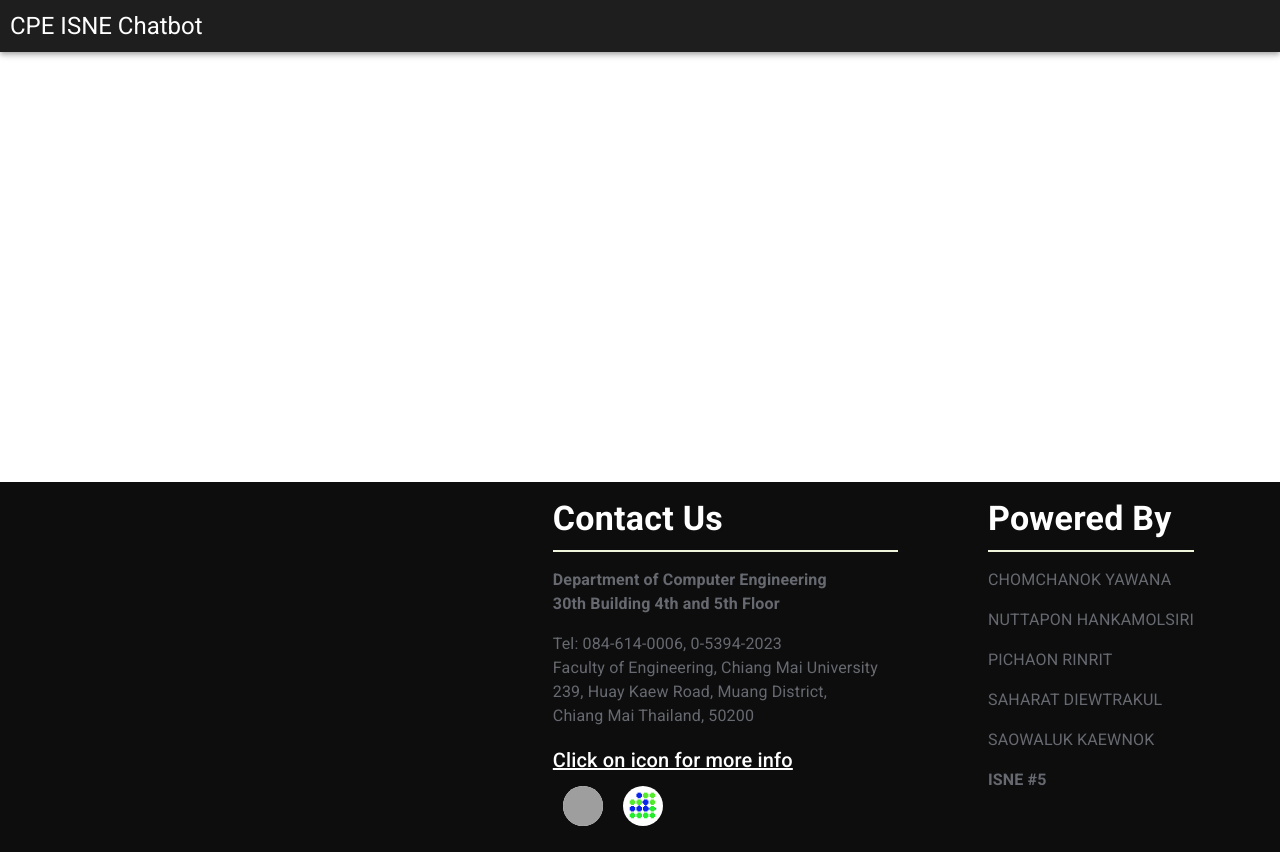
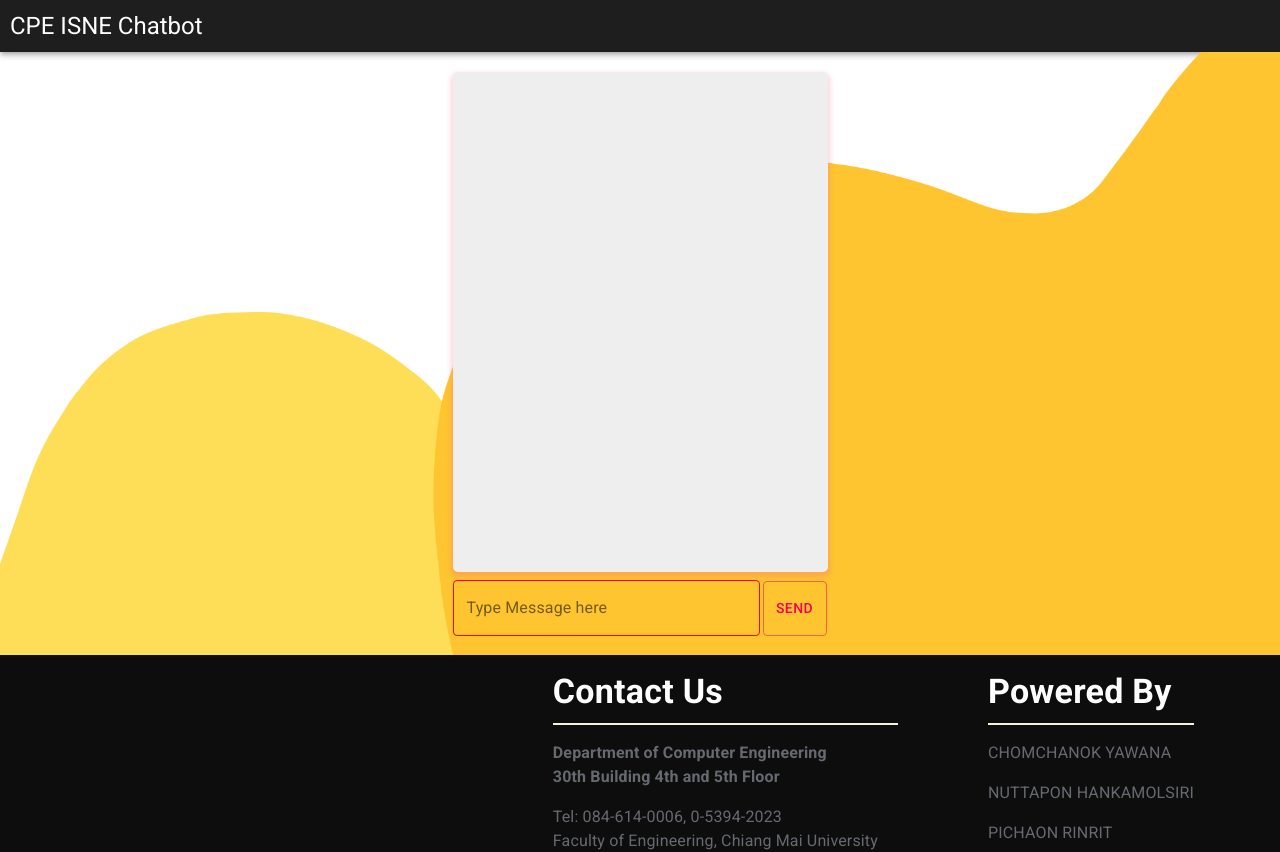
Before and after one commit to FkySaharat/CpeIsneChatbot, a React (Create React App) app: page / in a window 1280 px wide. Shown: the top 852 px of the page. Built offline with nearby package versions, Linux system fonts and the light colour scheme; grey boxes are pictures that could not be loaded.

Commit message:
version2.0 initial

```diff
--- a/src/App.js
+++ b/src/App.js
@@ -1,13 +1,13 @@
 import React, { Component, Fragment } from 'react';
-import {Chatbot,Navbar} from './components';
-import Footer from './components/Footer';
+import {Chatbot,Navbar,Footer} from './components';
+
 
 export default class extends Component{
   render(){
     return(
       <Fragment>
         <Navbar/>
-
+        <Chatbot/>
         <Footer/>
       </Fragment>
     );
--- a/src/components/Footer.jsx
+++ b/src/components/Footer.jsx
@@ -12,7 +12,6 @@ const useStyles = makeStyles(theme => ({
   root: {
     display: 'flex',
     flexDirection: 'column',
-    minHeight: '100vh',
   },
   main: {
     marginTop: theme.spacing(8),
--- a/src/components/chatbot.jsx
+++ b/src/components/chatbot.jsx
@@ -23,6 +23,7 @@ const ShowMessagesbox = styled(Grid)({
 });
 const InputMessagesbox = styled(Box)({
   minWidth:'375px',
+  marginBottom:"20px"
 });
 
 const CssTextField = styled(TextField)({
--- a/src/components/index.js
+++ b/src/components/index.js
@@ -1,6 +1,7 @@
 import Chatbot from './chatbot'
 import Navbar from './Navbar'
+import Footer from './Footer'
 
 export {
-    Chatbot,Navbar
+    Chatbot,Navbar,Footer
 }
```
